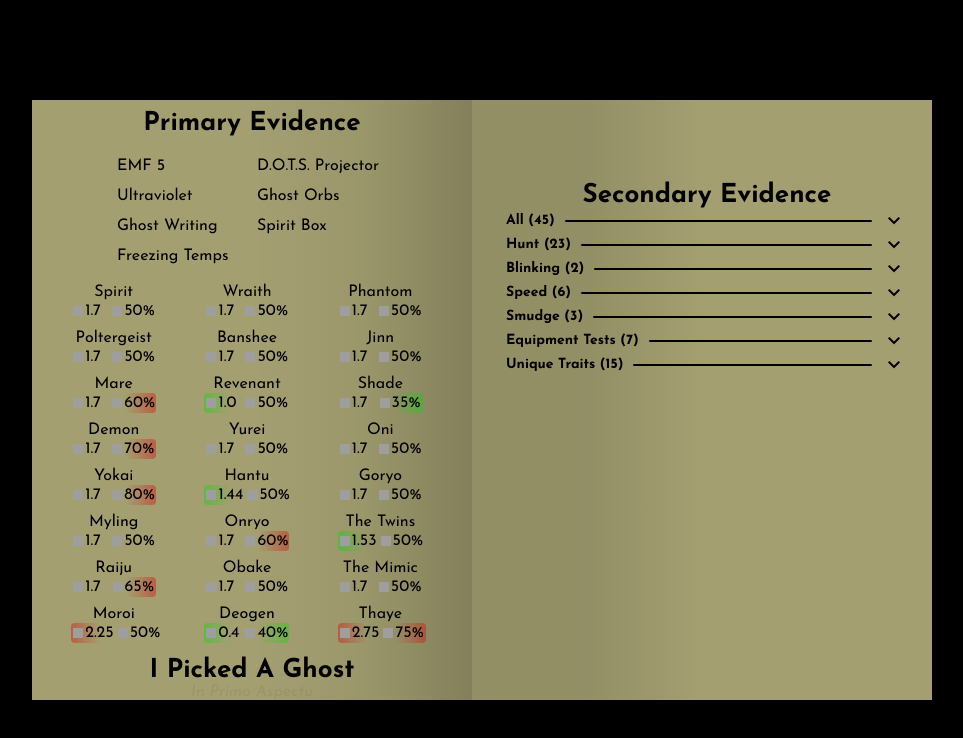
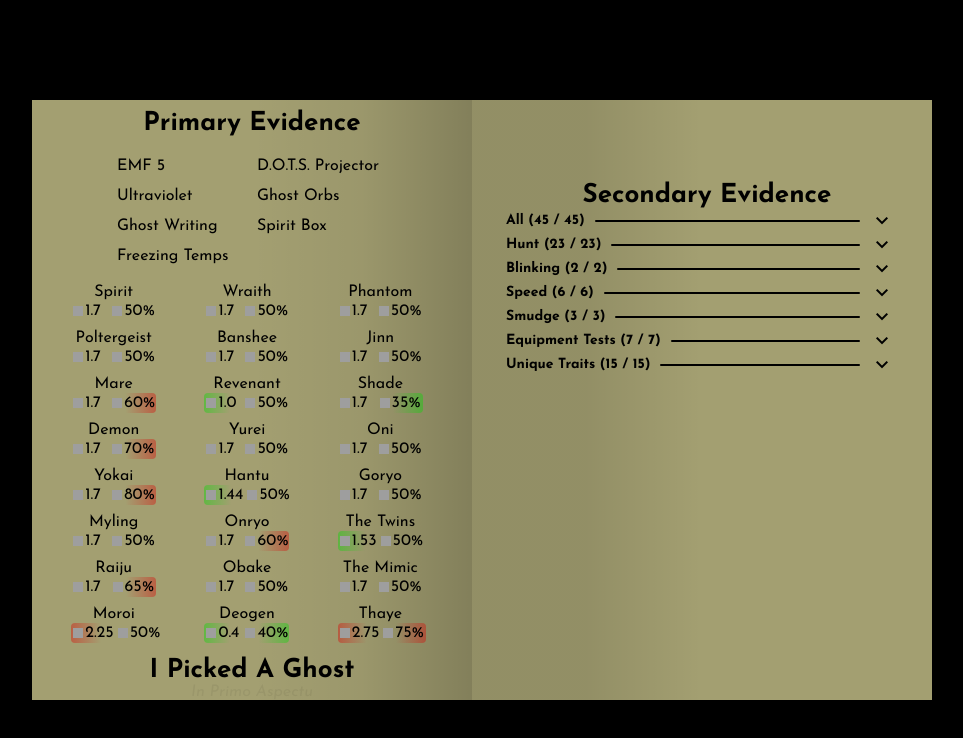
Before and after one commit to SamV522/IPA.Ghost, an Angular app: page / in a window 1280 px wide. Shown: the top 738 px of the page, without its empty margins (158-1121 px from the left). Built offline with nearby package versions, Linux system fonts and the light colour scheme; grey boxes are pictures that could not be loaded.

Commit message:
* scrollbar + evidenceService tidy up

```diff
--- a/src/app/components/common/expansion/expansion-panel/expansion-panel.component.css
+++ b/src/app/components/common/expansion/expansion-panel/expansion-panel.component.css
@@ -21,11 +21,15 @@ div.panel-header {
     cursor: pointer;
     align-items: center;
     user-select: none;
-    width: 100%;
     padding: 0px 4px 0px 4px;
+    margin-right: 4px;
 }
 
 div.panel-header:hover {
     background-color: rgba(0,0,0,0.2);
     border-radius: 4px;
 }
+
+div.panel-content {
+    margin: 0px 8px 0px 8px;
+}
--- a/src/app/components/evidence-list/evidence-list.component.css
+++ b/src/app/components/evidence-list/evidence-list.component.css
@@ -3,7 +3,6 @@
   width: 400px;
   overflow-x: hidden;
   overflow-y: scroll;
-  scroll-padding-right: 20px;
 }
 
 .evidence-container {
@@ -45,10 +44,6 @@
   font-weight: bolder;
 }
 
-.excluded {
-  opacity: 10%;
-}
-
 .included {
   background-color: rgba(0, 128, 0, 0.4);
 }
@@ -56,3 +51,20 @@
 .common {
   background-color: rgba(245, 188, 2, 0.4);
 }
+
+/* width */
+::-webkit-scrollbar {
+  width: 3px;
+}
+
+/* Track */
+::-webkit-scrollbar-track {
+  box-shadow: inset 0 0 5px grey;
+  border-radius: 10px;
+}
+
+/* Handle */
+::-webkit-scrollbar-thumb {
+  background: black;
+  border-radius: 10px;
+}
--- a/src/app/components/evidence-list/evidence-list.component.html
+++ b/src/app/components/evidence-list/evidence-list.component.html
@@ -2,7 +2,7 @@
   <app-accordion active="all" class="wrapper">
     <app-expansion-panel *ngFor="let category of this.evidenceService.categories" [panelName]="category.key">
       <app-expansion-panel-header>
-        {{category.name}} ({{this.evidenceService.getEvidenceByCategoryKey(category.key).length}})
+        {{category.name}} ({{this.evidenceService.getRemainingEvidenceByCategoryKey(category.key).length}} / {{this.evidenceService.getEvidenceByCategoryKey(category.key).length}})
       </app-expansion-panel-header>
       <div class="evidence-container">
         <div class="evidence-column" *ngFor="let column of this.splitEvidenceIntoColumns(this.evidenceService.getEvidenceByCategoryKey(category.key));">
--- a/src/app/services/evidence.service.ts
+++ b/src/app/services/evidence.service.ts
@@ -37,18 +37,10 @@ export class EvidenceService {
 
   get categories() { return this._categories; }
 
-  get evidence() {
-    return {
-      included: this._includedEvidence,
-      excluded: this._excludedEvidence,
-      ghostIncluded: this._ghostIncludedEvidence,
-      ghostExcluded: this._ghostExcludedEvidence
-    }
+  getRemainingEvidence() {
+    const remaining = this._evidence.filter(evidence => !this._ghostExcludedEvidence.some(ev => ev.id == evidence.id));
+    return remaining;
   }
-  get includedEvidence() { return this._includedEvidence; }
-  get excludedEvidence() { return this._excludedEvidence; }
-  get ghostIncludedEvidence() { return this._ghostIncludedEvidence; }
-  get ghostExcludedEvidence() { return this._ghostExcludedEvidence; }
 
   getEvidence(): Observable<Evidence[]> {
     if(this.evidenceLoaded)
@@ -95,7 +87,14 @@ export class EvidenceService {
   getEvidenceByCategoryKey(key: string, includePrimary: boolean = false): Evidence[] {
     const categoryEvidence = this._evidence
         .filter(evidence => evidence.categories.includes(key) || key == 'all')
-        .filter((evidence) => includePrimary || !evidence.primary);
+        .filter(evidence => includePrimary || !evidence.primary);
+    return categoryEvidence;
+  }
+
+  getRemainingEvidenceByCategoryKey(key: string, includePrimary: boolean = false): Evidence[] {
+    const categoryEvidence = this.getRemainingEvidence()
+        .filter(evidence => evidence.categories.includes(key) || key == 'all')
+        .filter(evidence => includePrimary || !evidence.primary);
     return categoryEvidence;
   }
 
```
